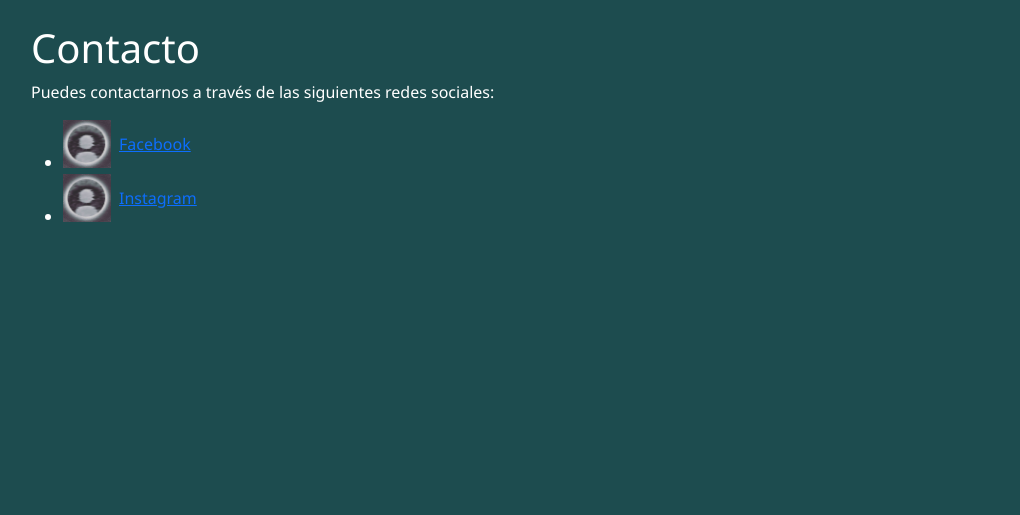
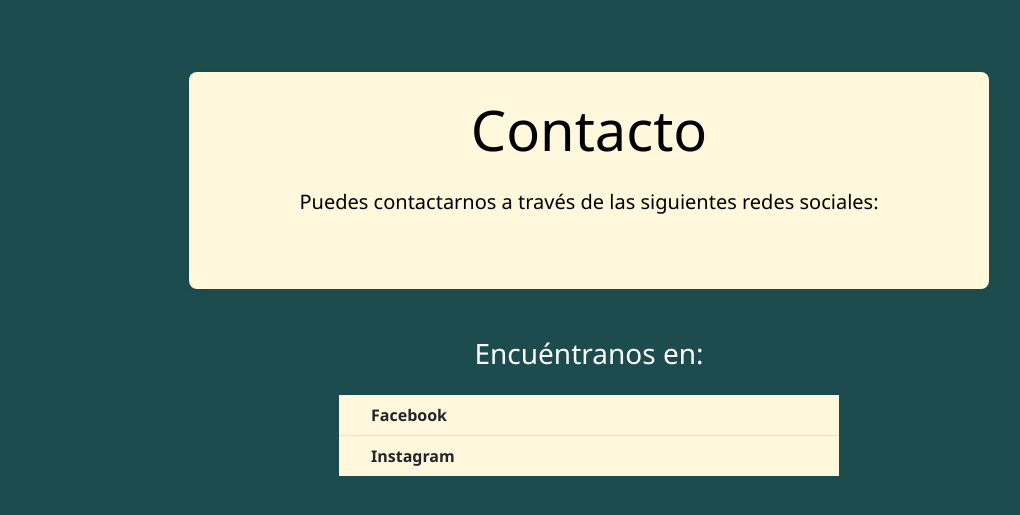
Before and after one commit to Bikembe/proyecto-equipo, a Django app: page /contacto/ in a window 1280 px wide. Shown: the part 92-607 px from the top of the page, without its empty margins (51-1071 px from the left). Run offline with Django 4.2, Linux system fonts and the light colour scheme; data comes from the database, SQL or seed files in the repository.

Commit message:
Update contacto.html

```diff
--- a/artesanias/core/templates/core/contacto.html
+++ b/artesanias/core/templates/core/contacto.html
@@ -1,21 +1,31 @@
 {% extends "core/base.html" %}
+
 {% block content %}
-<h1>Contacto</h1>
-<p>Puedes contactarnos a través de las siguientes redes sociales:</p>
-<ul>
+<div class="my-5 p-4 rounded-3 shadow-sm mx-auto" style="background-color: #fff8dc; max-width: 800px;">
+    <h1 class="display-4 text-center mb-4" style="color: black;">Contacto</h1>
+    <p class="lead text-center mb-5" style="color: black;">Puedes contactarnos a través de las siguientes redes sociales:</p>
+</div>
+
+<div class="my-5">
+    <h3 class="text-center mb-4">Encuéntranos en:</h3>
+    <ul class="list-group list-group-flush mx-auto" style="max-width: 500px;">
         {% for enlace in enlaces %}
-    <li>
-      <a href="{{ enlace.url }}" target="_blank" style="display: inline-flex; align-items: center; gap: 8px;">
-        {% if enlace.imagen %}
-          <img src="{{ enlace.imagen.url }}" alt="{{ enlace.nombre }}" style="width: 48px; height: auto; vertical-align: middle;">
+            <li class="list-group-item d-flex justify-content-between align-items-center" style="background-color: #fff8dc;">
+                <a href="{{ enlace.url }}" target="_blank" class="text-decoration-none text-dark d-flex align-items-center gap-3">
+                    {% if enlace.nombre|lower == "facebook" %}
+                        <i class="bi bi-facebook fs-4" style="color: #1877F2;"></i>
+                    {% elif enlace.nombre|lower == "instagram" %}
+                        <i class="bi bi-instagram fs-4" style="color: #E4405F;"></i>
+                    {% elif enlace.imagen %}
+                        <img src="{{ enlace.imagen.url }}" alt="{{ enlace.nombre }}" class="img-fluid rounded-circle" style="width: 48px; height: 48px; object-fit: cover;">
                     {% endif %}
-        {{ enlace.nombre }}
+                    <span class="fw-bold">{{ enlace.nombre }}</span>
                 </a>
+                <i class="bi bi-arrow-right-short"></i>
             </li>
         {% empty %}
-    <li>No hay redes sociales disponibles</li>
+            <li class="list-group-item text-center text-muted" style="background-color: #fff8dc;">No hay enlaces sociales disponibles.</li>
         {% endfor %}
     </ul>
-
-
+</div>
 {% endblock %}
```
Lines whose indentation alone changed are shown as unchanged.
